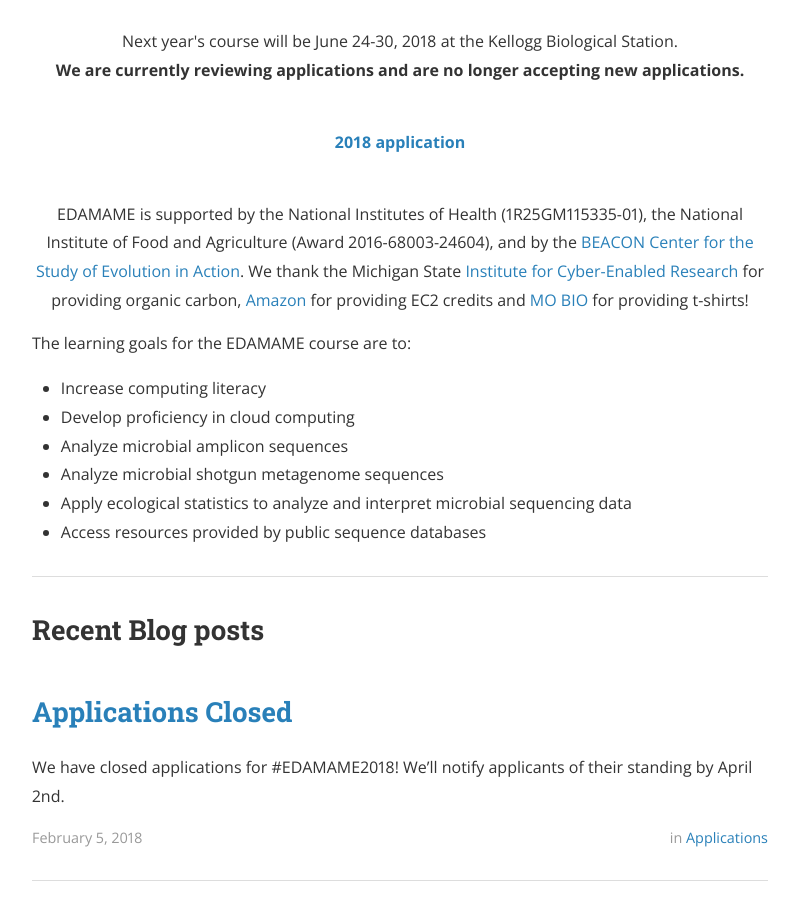
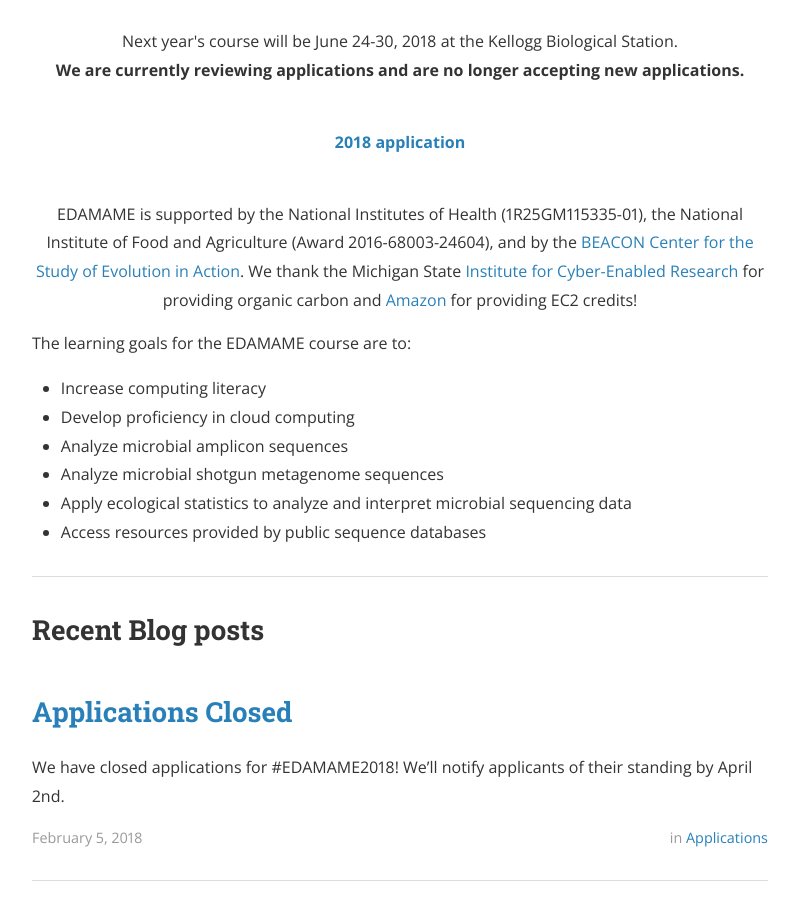
Before and after one commit to edamame-course/edamame-course.github.io, a Jekyll site: the page built from index.html, in a window 1280 px wide and 900 px high, scrolled down 673 px. Shown: the whole window, without its empty margins (240-1039 px from the left). Built offline with Jekyll 4.4.1, drawn with Linux system fonts in a browser that asks for light colours; nearby versions of some CDN libraries; the list of posts is cut into pages by our own code; a style sheet for code colours, icons or effects is not loaded.

Commit message:
removed mobio

```diff
--- a/index.html
+++ b/index.html
@@ -30,7 +30,7 @@
   <strong><a href=https://goo.gl/forms/8iNNibgDscHUHfRf1>2018 application</a></strong>
 
 <p align=center><br>
-EDAMAME is supported by the National Institutes of Health (1R25GM115335-01), the National Institute of Food and Agriculture (Award 2016-68003-24604), and by the <a href=http://beacon-center.org>BEACON Center for the Study of Evolution in Action</a>.  We thank the Michigan State <a href=http://icer.msu.edu/>Institute for Cyber-Enabled Research</a> for providing organic carbon, <a href=https://aws.amazon.com/ec2/>Amazon</a> for providing EC2 credits and <a href=https://mobio.com/>MO BIO</a> for providing t-shirts!
+EDAMAME is supported by the National Institutes of Health (1R25GM115335-01), the National Institute of Food and Agriculture (Award 2016-68003-24604), and by the <a href=http://beacon-center.org>BEACON Center for the Study of Evolution in Action</a>.  We thank the Michigan State <a href=http://icer.msu.edu/>Institute for Cyber-Enabled Research</a> for providing organic carbon and <a href=https://aws.amazon.com/ec2/>Amazon</a> for providing EC2 credits!
 <p align=center>
 
 
```
